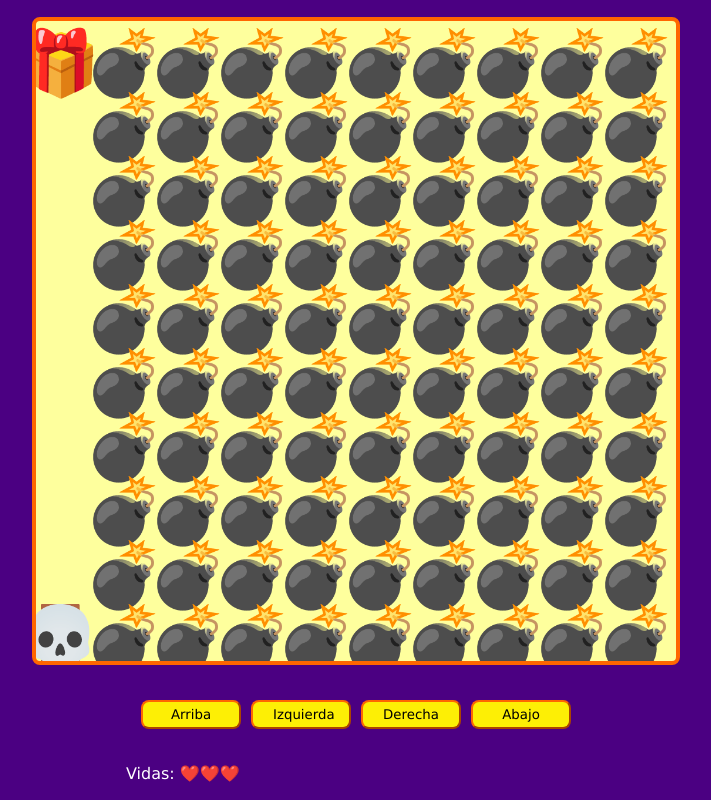
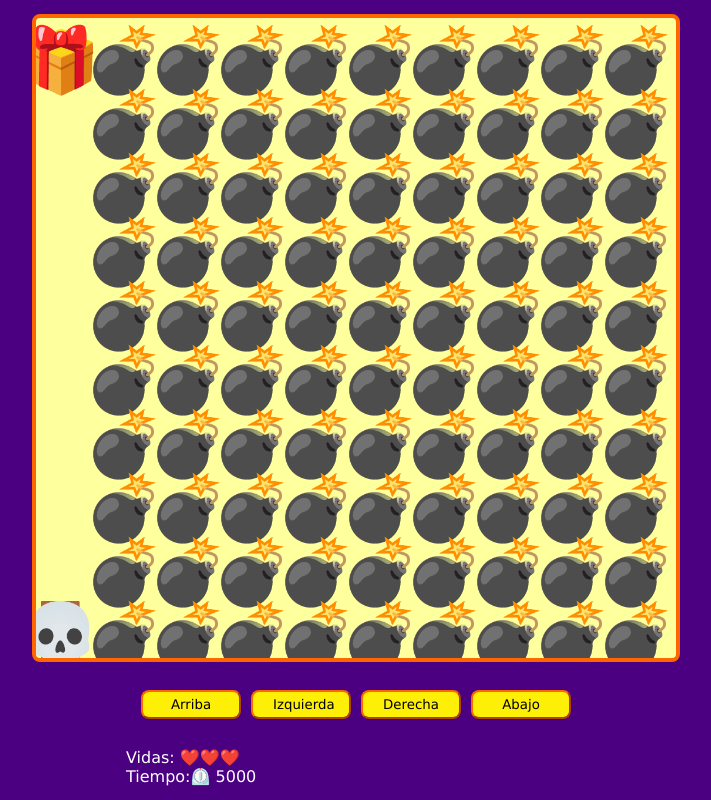
Before and after one commit to lilseniorj/javascript-practico-videogames, a plain HTML site: page index.html in a window 1280 px wide. Shown: the whole page, without its empty margins (284-995 px from the left). Drawn offline with Linux system fonts and the light colour scheme.

Commit message:
spanTime

```diff
--- a/game.js
+++ b/game.js
@@ -5,11 +5,16 @@ const btnLeft = document.querySelector('#left');
 const btnRight = document.querySelector('#right');
 const btnDown = document.querySelector('#down');
 const spanLives = document.querySelector('#lives');
+const spanTime = document.querySelector('#time');
 
 let canvasSize;
 let elementsSize;
 let level = 0;
 let lives = 3;
+
+let timeStart;
+let timePlayer;
+let timeInterval;
 
 const playerPosition = {
   x: undefined,
@@ -50,6 +55,11 @@ function startGame() {
   if (!map) {
     gameWin();
     return;
+  }
+
+  if (!timeStart) {
+    timeStart = Date.now();
+    timeInterval = setInterval(showTime, 100);
   }
 
   const mapRows = map.trim().split('\n');
@@ -125,6 +135,7 @@ function levelFail() {
   if (lives <= 0) {
     level = 0;
     lives = 3;
+    timeStart = undefined;
   }
 
   playerPosition.x = undefined;
@@ -134,14 +145,18 @@ function levelFail() {
 
 function gameWin() {
   console.log('¡Terminaste el juego!');
+  clearInterval(timeInterval);
 }
 
 function showLives() {
   const heartsArray = Array(lives).fill(emojis['HEART']); // [1,2,3]
-  // console.log(heartsArray);
 
   spanLives.innerHTML = "";
   heartsArray.forEach(heart => spanLives.append(heart));
+}
+
+function showTime() {
+  spanTime.innerHTML = Date.now() - timeStart;
 }
 
 window.addEventListener('keydown', moveByKeys);
--- a/index.html
+++ b/index.html
@@ -20,6 +20,7 @@
 
     <div class="messages">
       <p>Vidas: <span id="lives"></span></p>
+      <p>Tiempo:⏲️ <span id="time"></span></p>
     </div>
   </div>
 
```
